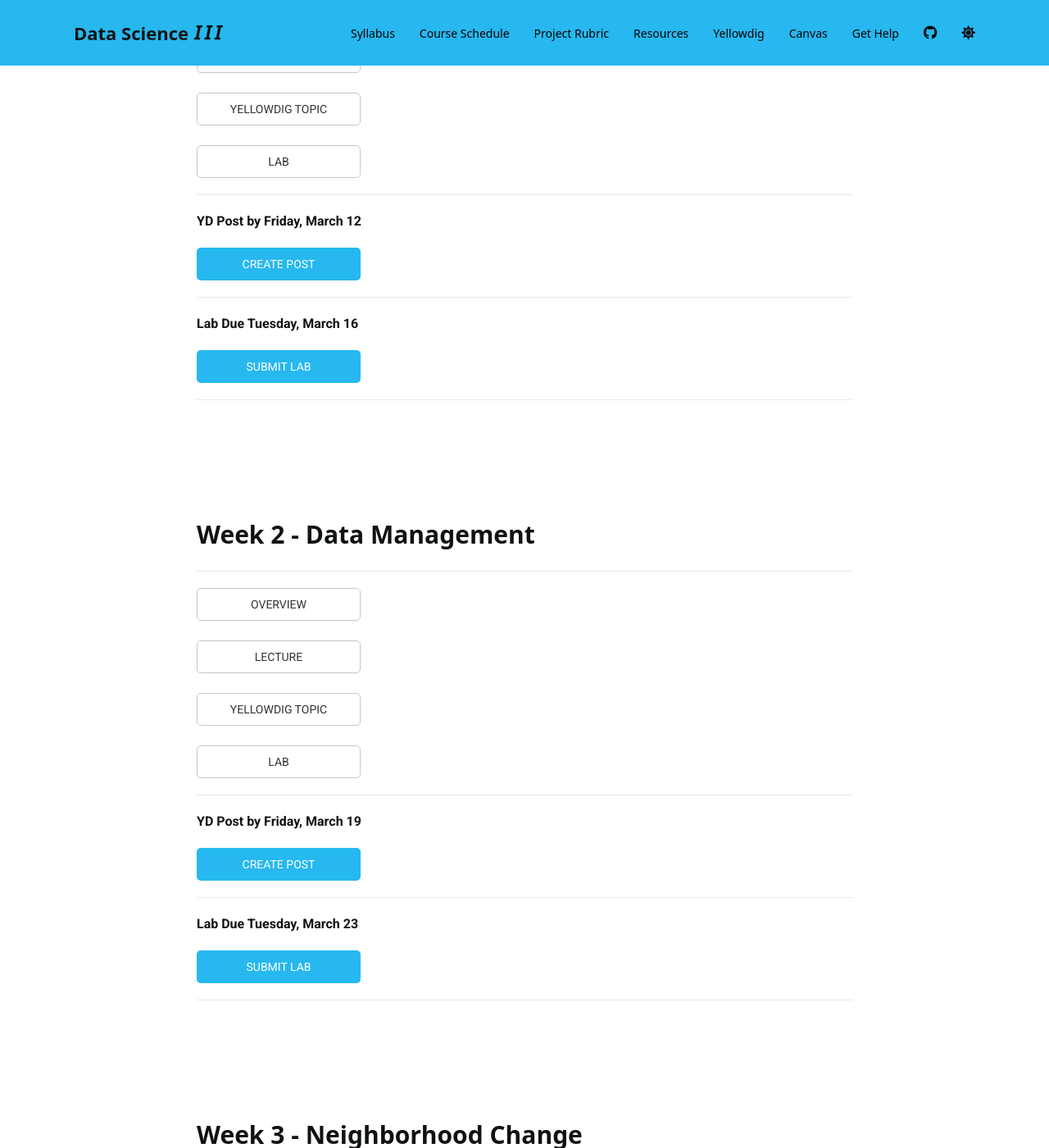
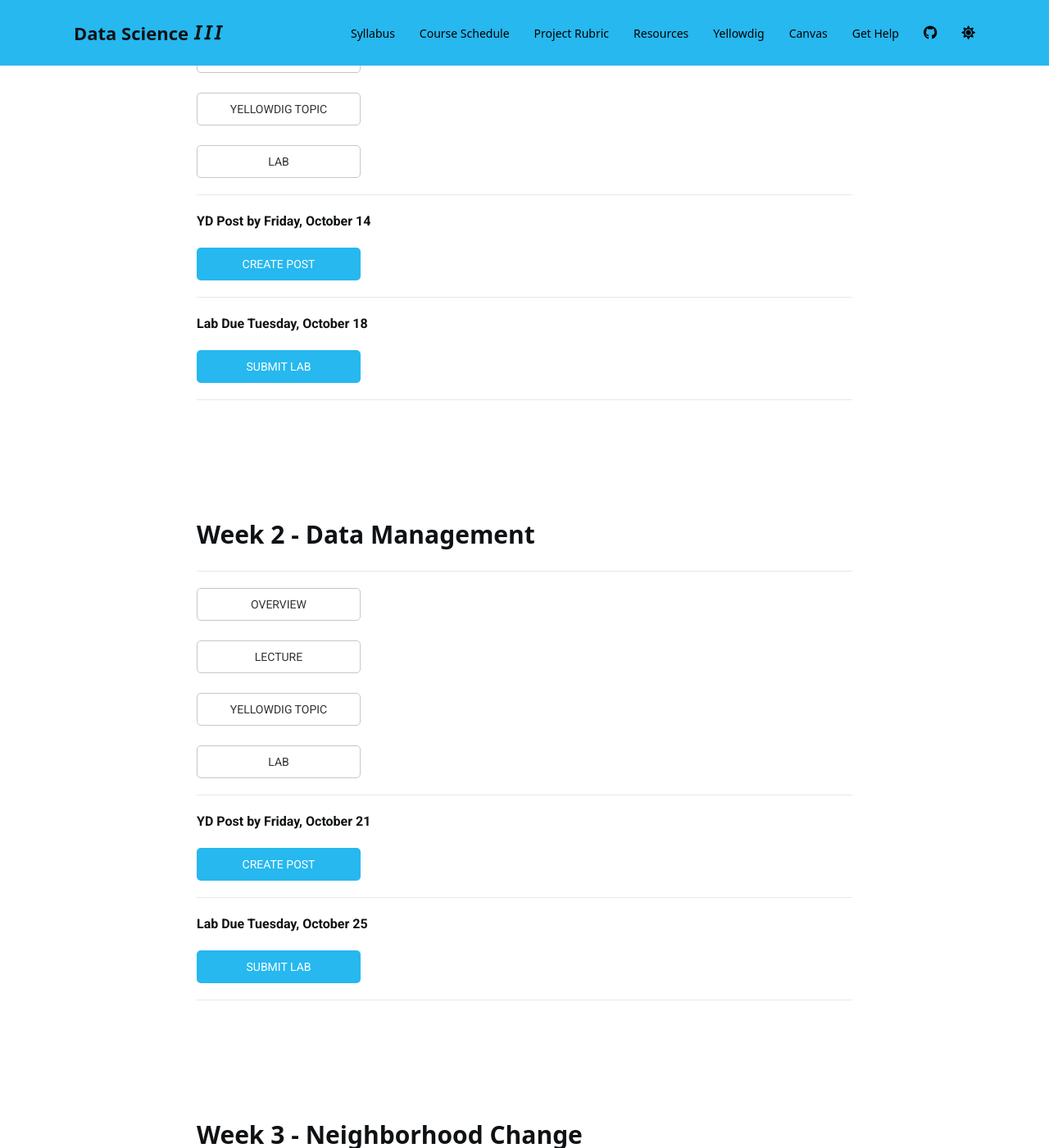
Before and after one commit to Watts-College/cpp-528-fall-2022, a Jekyll site: the page built from schedule.md, in a window 1280 px wide and 1400 px high, scrolled down 1127 px. Shown: the whole window at 82% size. Built offline with Jekyll 4.4.1, drawn with Linux system fonts in a browser that asks for light colours; nearby versions of some CDN libraries; a script bundle is joined from its source files by our own code; library files that are not in the unit come from our copies; a style sheet for code colours, icons or effects is not loaded; some of the changed text lies outside the part shown.

Commit message:
Update schedule.md

```diff
--- a/schedule.md
+++ b/schedule.md
@@ -3,27 +3,27 @@ layout: default
 title: Schedule
 
 canvas:
-  assignment_url: 'https://canvas.asu.edu/courses/82561/assignments'
+  assignment_url: 'https://canvas.asu.edu/courses/134477/assignments'
 
-yellowdig_url: 'https://canvas.asu.edu/courses/82561/assignments/2072813'
+yellowdig_url: 'https://canvas.asu.edu/courses/134477/assignments/3584008'
 
 yellowdig:
-  post-01: 'Friday, March 12'
-  post-02: 'Friday, March 19'
-  post-03: 'Friday, March 26'
-  post-04: 'Friday, April 2'
-  post-05: 'Friday, April 9'
-  post-06: 'Friday, April 16'
-  post-07: 'Friday, April 23'
+  post-01: 'Friday, October 14'
+  post-02: 'Friday, October 21'
+  post-03: 'Friday, October 28'
+  post-04: 'Friday, November 4'
+  post-05: 'Friday, November 11'
+  post-06: 'Friday, November 18'
+  post-07: 'Friday, November 25'
 
 
 labs:
-  lab-01:  'Tuesday, March 16'
-  lab-02:  'Tuesday, March 23'
-  lab-03:  'Friday, March 30'
-  lab-04:  'Tuesday, April 6'
-  lab-05:  'Tuesday, April 13'
-  lab-06:  'Tuesday, April 20'
+  lab-01:  'Tuesday, October 18'
+  lab-02:  'Tuesday, October 25'
+  lab-03:  'Friday, November 1'
+  lab-04:  'Tuesday, November 8'
+  lab-05:  'Tuesday, November 15'
+  lab-06:  'Tuesday, Novermber 22'
 
 videos:
   vid-01: 'https://www.youtube.com/embed/uQxRUoqnRtc'
@@ -35,7 +35,7 @@ videos:
 
 
 projects:
-  website: 'Friday, April 23'
+  website: 'Friday, December 2'
 
 
 ---
```
